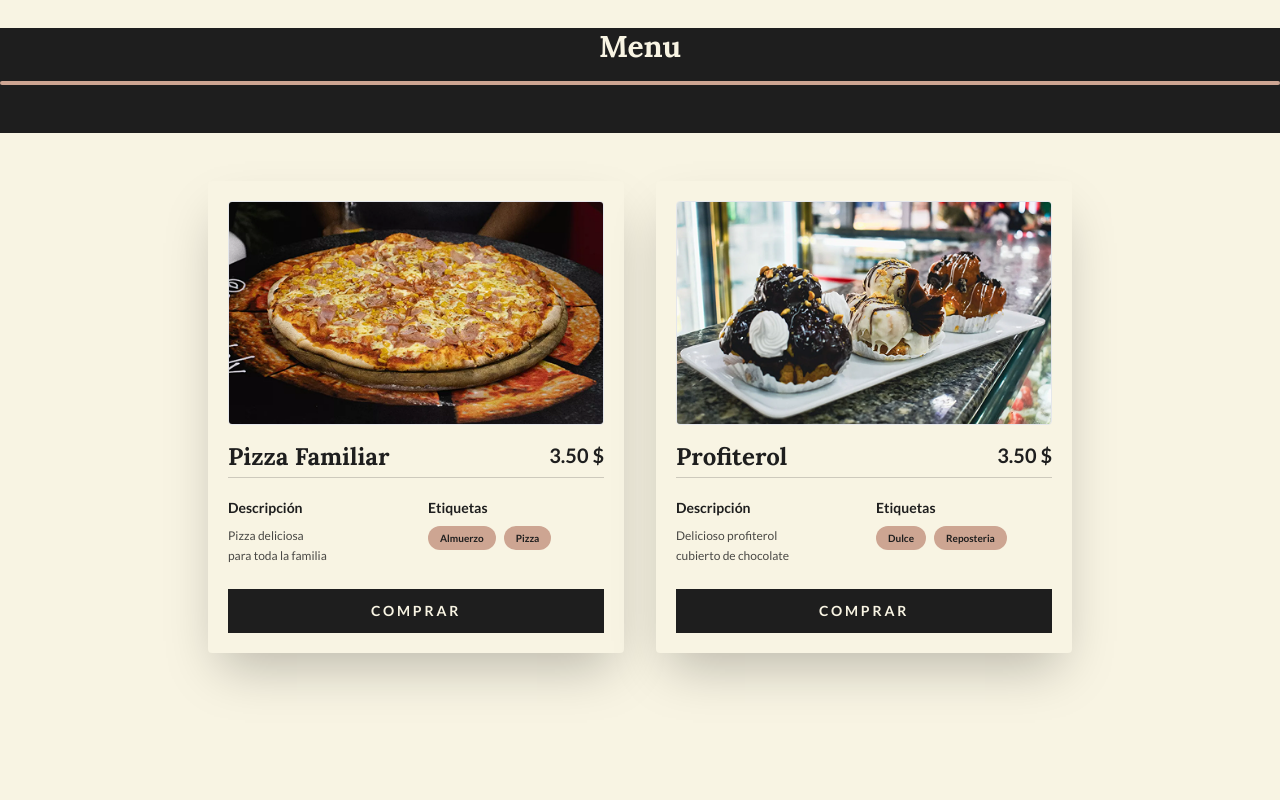
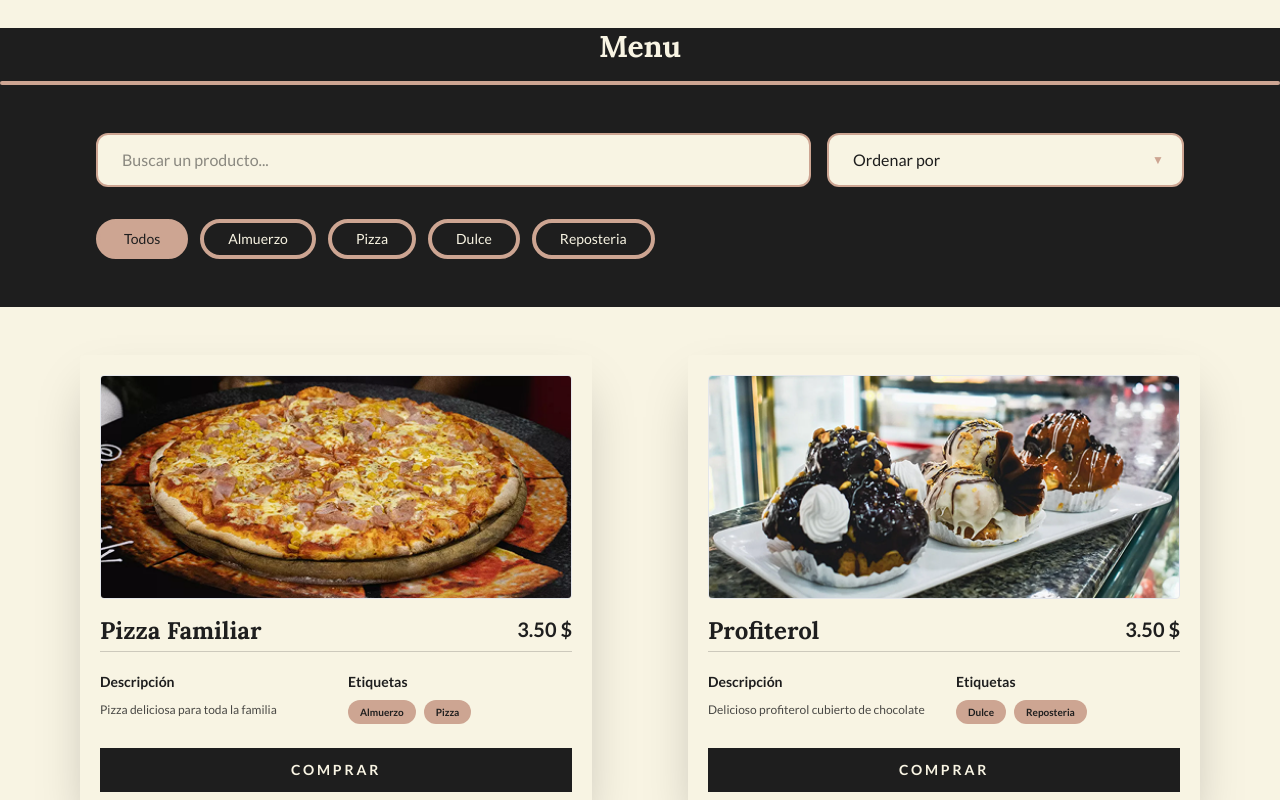
Before and after one commit to NexoPixel-X-Enterprise/panaderia, a Next.js app: page /OperaDely in a window 1280 px wide. Shown: the part 1920-2720 px from the top of the page. Built offline with nearby package versions, Linux system fonts and the light colour scheme.

Commit message:
Arreglo del map para el arreglo. Se añadieron las etiquetas y los cuadros para buscar y ordenar. Actualmente no tienen logica, hay que conectarlos a la BD

```diff
--- a/src/components/OperaDely/menu.tsx
+++ b/src/components/OperaDely/menu.tsx
@@ -6,7 +6,7 @@ import { useState } from 'react';
 
 const Oferta = [
   {
-    id: 1,
+    id: 0,
     Titulo: 'Pizza Familiar',
     Descripcion: 'Pizza deliciosa para toda la familia',
     Etiquetas: ['Almuerzo', 'Pizza'],
@@ -14,7 +14,7 @@ const Oferta = [
     Costo: '3.50 $',
   },
   {
-    id: 2,
+    id: 1,
     Titulo: 'Profiterol',
     Descripcion: 'Delicioso profiterol cubierto de chocolate',
     Etiquetas: ['Dulce', 'Reposteria'],
@@ -22,7 +22,7 @@ const Oferta = [
     Costo: '3.50 $',
   },
   {
-    id: 3,
+    id: 2,
     Titulo: 'Pizza Familiar',
     Descripcion: 'Pizza deliciosa para toda la familia',
     Etiquetas: ['Almuerzo', 'Pizza'],
@@ -30,7 +30,7 @@ const Oferta = [
     Costo: '3.50 $',
   },
   {
-    id: 4,
+    id: 3,
     Titulo: 'Profiterol',
     Descripcion: 'Delicioso profiterol cubierto de chocolate',
     Etiquetas: ['Dulce', 'Reposteria'],
@@ -39,8 +39,16 @@ const Oferta = [
   }
 ];
 
+// Extraer etiquetas del arreglo
+const todasLasEtiquetas = ['Todos', ...Array.from(new Set(Oferta.flatMap(o => o.Etiquetas)))];
+
 export default function Ofertas() {
   const [currentOfertaIndex, setCurrentOfertaIndex] = useState(0);
+
+  // filtros
+  const [busqueda, setBusqueda] = useState('');
+  const [orden, setOrden] = useState('');
+  const [etiquetaActiva, setEtiquetaActiva] = useState('Todos');
 
   const goToPreviousOferta = () => {
     setCurrentOfertaIndex((prevIndex) =>
@@ -81,6 +89,55 @@ export default function Ofertas() {
             transition={{ delay: 0.3, duration: 0.6, ease: "easeOut" }}
             className="w-full h-1 bg-[#CDA592] mx-auto mb-12 rounded-full"
           />
+
+
+          <div className="w-full max-w-6xl mx-auto px-12 md:px-8 mb-12 flex flex-col gap-6 z-20">
+
+            {/* barra de busqueda*/}
+            <div className="flex flex-col md:flex-row gap-4 w-full">
+              <input
+                type="text"
+                placeholder="Buscar un producto..."
+                value={busqueda}
+                onChange={(e) => setBusqueda(e.target.value)}
+                className="w-full md:w-2/3 bg-foreground text-background border-2 border-[#CDA592] rounded-xl px-6 py-3 outline-none focus:ring-2 focus:ring-[#CDA592]/50 transition-all placeholder:text-background/50"
+              />
+
+              {/* barra para ordenar*/}
+              <div className="relative w-full md:w-1/3">
+                <select
+                  value={orden}
+                  onChange={(e) => setOrden(e.target.value)}
+                  className="w-full bg-foreground text-background border-2 border-[#CDA592] rounded-xl px-6 py-3 appearance-none outline-none"
+                >
+                  <option value="">Ordenar por</option>
+                  <option value="precio-asc">Menor precio</option>
+                  <option value="precio-desc">Mayor precio</option>
+                  <option value="nombre">Nombre A-Z</option>
+                </select>
+                <div className="pointer-events-none absolute inset-y-0 right-0 flex items-center px-5 text-[#CDA592]">
+                  <span className="text-xs">▼</span>
+                </div>
+              </div>
+            </div>
+
+            {/*Etiquetas */}
+            <div className="flex flex-wrap gap-3 mt-2">
+              {todasLasEtiquetas.map((etiqueta) => (
+                <button
+                  key={etiqueta}
+                  onClick={() => setEtiquetaActiva(etiqueta)}
+                  className={`px-6 py-1.5 rounded-full text-sm font-medium transition-colors border-4 border-[#CDA592] ${
+                    etiquetaActiva === etiqueta
+                      ? 'bg-[#CDA592] text-background border-[#CDA592]' // Activo
+                      : 'bg-transparent text-foreground hover:bg-[#CDA592]/20' // Inactivo
+                  }`}
+                >
+                  {etiqueta}
+                </button>
+              ))}
+            </div>
+          </div>
         </header>
 
       <div className="relative z-10 container mx-auto">
@@ -95,8 +152,8 @@ export default function Ofertas() {
             <svg> {/*Agregar boton de siguiente en numero*/} </svg>
           </button>
 
-          <div className="grid grid-cols-1 md:grid-cols-2 md:grid-rows-4 gap-8 w-full max-w-4xl mx-auto px-12 md:px-4">
-            {visibleOferta.map((Oferta, index) => (
+          <div className="grid grid-cols-1 md:grid-cols-2 md:grid-rows-2 gap-24 w-full max-w-6xl mx-auto px-12 md:px-4">
+            {Oferta.map((Oferta, index) => (
               <motion.div
                 key={`${Oferta.id}-${currentOfertaIndex}`}
                 initial={{ opacity: 0, scale: 0.95 }}
```
